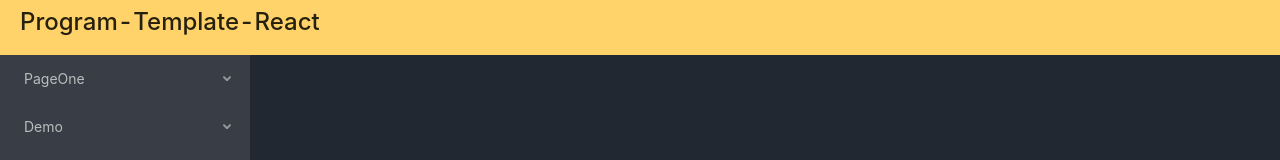
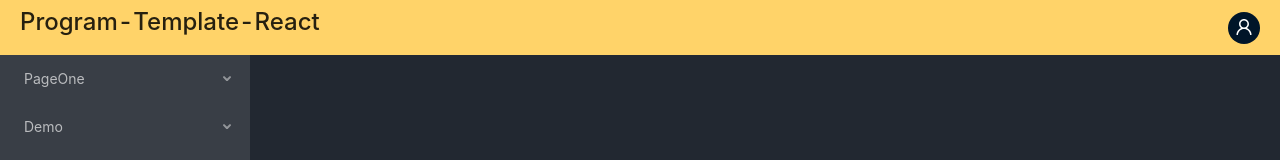
Before and after one commit to GuoYFnice/program-template-react, a React (Create React App) app: page /TodoDemo in a window 1280 px wide. Shown: the top 160 px of the page. Built offline with nearby package versions, Linux system fonts and the light colour scheme.

Commit message:
feat:澧炲姞澶村儚

```diff
--- a/package.json
+++ b/package.json
@@ -45,6 +45,7 @@
     ]
   },
   "devDependencies": {
+    "@ant-design/icons": "^4.3.0",
     "@babel/core": "^7.10.5",
     "@babel/plugin-transform-runtime": "^7.11.0",
     "@babel/preset-env": "^7.11.0",
@@ -96,6 +97,7 @@
     "prettier": "^2.0.5",
     "react-app-rewired": "^2.1.8",
     "sass-loader": "^9.0.2",
+    "speed-measure-webpack-plugin": "^1.3.3",
     "style-loader": "^1.2.1",
     "stylelint": "^13.6.1",
     "stylelint-config-prettier": "^8.0.2",
@@ -104,7 +106,6 @@
     "stylelint-declaration-block-no-ignored-properties": "^2.3.0",
     "stylelint-order": "^4.1.0",
     "stylelint-scss": "^3.18.0",
-    "speed-measure-webpack-plugin": "^1.3.3",
     "url-loader": "^4.1.1",
     "webpack": "^4.43.0",
     "webpack-bundle-analyzer": "^3.8.0",
--- a/src/Layouts/HeaderSidebar/index.module.scss
+++ b/src/Layouts/HeaderSidebar/index.module.scss
@@ -11,4 +11,8 @@
     padding-left: 20px;
     font-size: 24px;
   }
+  .HeaderSidebarIcon {
+    margin-right: 20px;
+    background-color: #001529;
+  }
 }
--- a/src/Layouts/HeaderSidebar/index.tsx
+++ b/src/Layouts/HeaderSidebar/index.tsx
@@ -1,5 +1,25 @@
 import React from 'react';
+import { Avatar,Menu,Dropdown } from 'antd';
+import { UserOutlined } from '@ant-design/icons';
 import styles from './index.module.scss';
+
+
+function handleMenuClick(e:React.Attributes) {
+  console.log('click', e);
+}
+const menu = (
+  <Menu onClick={handleMenuClick}>
+    <Menu.Item key='1' icon={<UserOutlined />}>
+      1st menu item
+    </Menu.Item>
+    <Menu.Item key='2' icon={<UserOutlined />}>
+      2nd menu item
+    </Menu.Item>
+    <Menu.Item key='3' icon={<UserOutlined />}>
+      3rd menu item
+    </Menu.Item>
+  </Menu>
+);
 
 const HeaderSidebar: React.FunctionComponent = (): JSX.Element => {
   return (
@@ -7,6 +27,9 @@ const HeaderSidebar: React.FunctionComponent = (): JSX.Element => {
       <h1 className={styles.HeaderSidebarTitle}>
         Program-Template-React
       </h1>
+      <Dropdown overlay={menu} trigger={['click']}>
+        <Avatar icon={<UserOutlined />}  className={styles.HeaderSidebarIcon}/>
+      </Dropdown>
     </div>
   );
 };
--- a/src/store/TotoStore.tsx
+++ b/src/store/TotoStore.tsx
@@ -10,13 +10,16 @@ const initialState: IAPPState = {
 
 const methods = {
   // [ActionType.CREATE] : (state: IAPPState ,data :ITodo):IAPPState => {
+    // TODO 對data 的類型單獨配置不能直接使用any
     [ActionType.CREATE] : (state: IAPPState ,data :any):IAPPState => {
-    state.todos.push(data.newTodo);
+    const todos:Array<any> = [...new Set([...state.todos,data.newTodo])];
     return {
-      ...state
+      ...state,
+      todos
     };
   },
   [ActionType.UPDATE] : (state: IAPPState ,data :any):IAPPState => {
+
     return {
       ...state,
       todos:data
--- a/src/types/TodoDemo.ts
+++ b/src/types/TodoDemo.ts
@@ -5,6 +5,7 @@ export enum ActionType {
   UPDATE = 'update',
   // 删除Todo
   DELETE = 'delete',
+  // 完成的Todo
   FINISH = 'finish'
 }
 export interface IAPPState {
```
